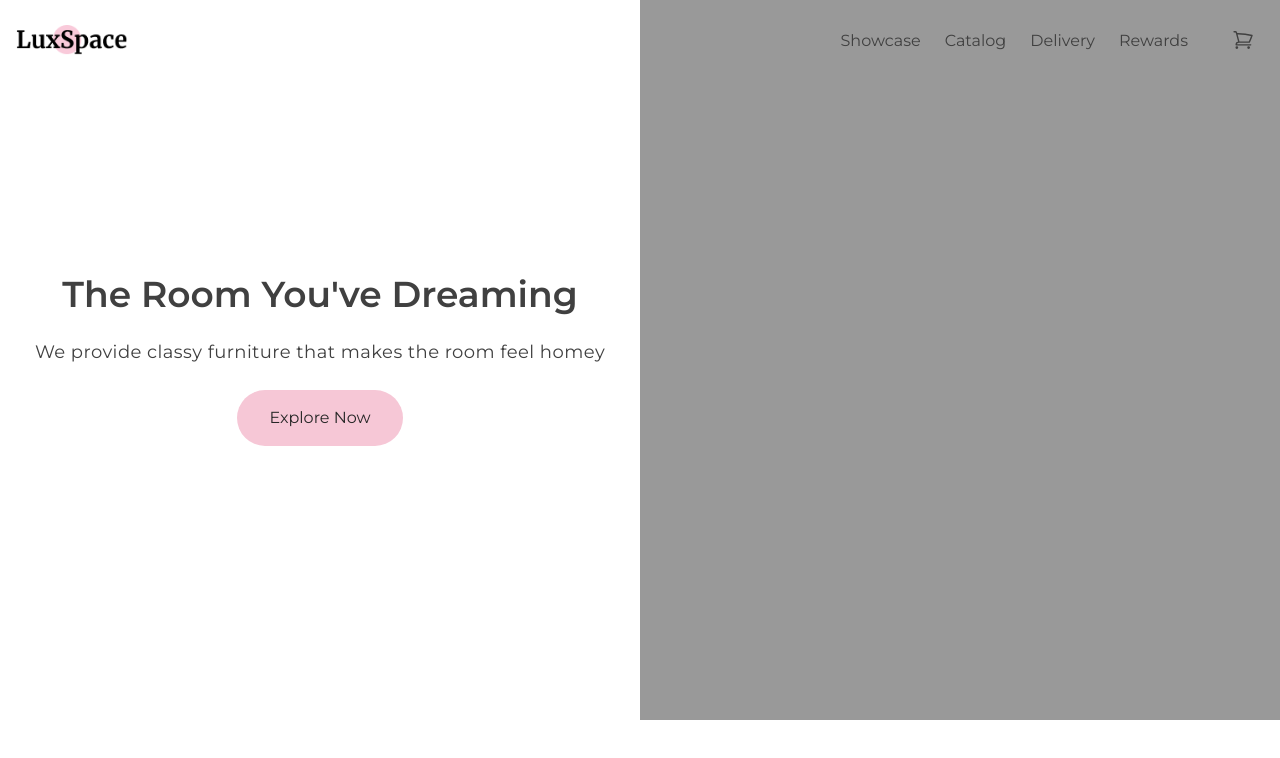
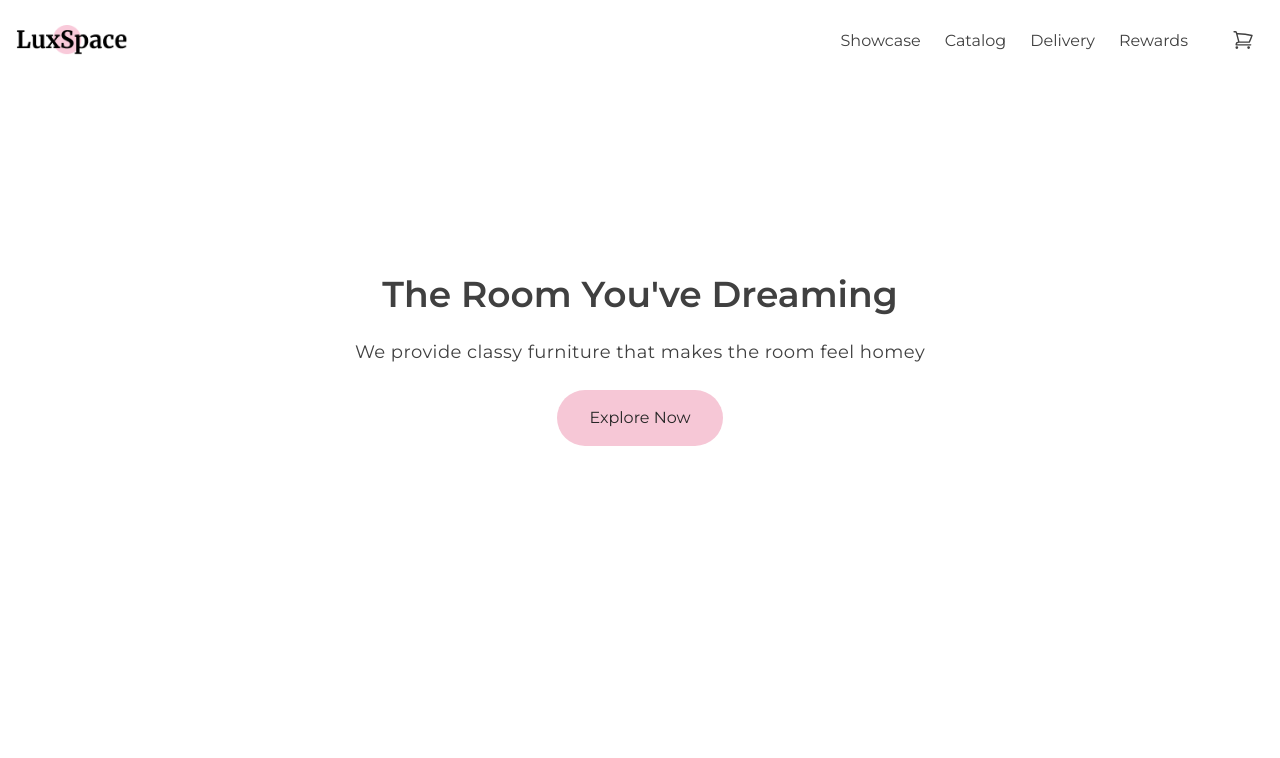
Before and after one commit to SarahAyuNanda/ecommerce-luxspace-app, a React (Create React App) app: page / in a window 1280 px wide. Shown: the top 758 px of the page. Built offline with nearby package versions, Linux system fonts and the light colour scheme.

Commit message:
feat: styling header when scroll detected

```diff
--- a/src/components/Hero/View/index.tsx
+++ b/src/components/Hero/View/index.tsx
@@ -1,4 +1,3 @@
-import React from 'react';
 import HeroController from 'components/Hero/Controller';
 import ButtonView from 'components/Button/View';
 
@@ -7,21 +6,10 @@ const HeroView = () => {
 
   return (
     <section className='flex items-center h-[90vh] w-full'>
-      <div className='w-full px-8 absolute z-0 inset-0 md:relative md:w-1/2 text-center flex flex-col justify-center items-center md:min-h-[90vh]'>
+      <div className='flex flex-col justify-center items-center w-full px-8'>
         <h1 className="text-3xl md:text-4xl leading-tight font-semibold font-montserrat text-neutral-700">{controller.translation.title}</h1>
         <h2 className="px-8 text-base  md:px-0 md:text-lg my-6 tracking-wide font-montserrat text-neutral-700">{controller.translation.subtitle}</h2>
         <ButtonView label={controller.translation.explore_now} variant='filled' type='rounded' onClick={() => console.log('click explore now')} />
-      </div>
-
-      <div className='w-full inset-0 md:relative md:w-1/2 bg-black opacity-40'>
-        <div className='relative md:min-h-[90vh]'>
-          <div className='inset-0 bg-black opacity-40 z-10' />
-          <div className='right-0 bottom-0 md:inset-0'>
-            <button>
-
-            </button>
-          </div>
-        </div>
       </div>
     </section>
   );
--- a/src/layouts/Header/Controller/index.tsx
+++ b/src/layouts/Header/Controller/index.tsx
@@ -1,5 +1,5 @@
 import INavigationItem from 'layouts/Header/Model';
-import { useMemo, useState } from 'react';
+import React, { useEffect, useMemo, useState } from 'react';
 import { useTranslation } from 'react-i18next';
 
 const HeaderController = () => {
@@ -7,6 +7,7 @@ const HeaderController = () => {
   const { t } = useTranslation()
 
   const [isShowMenu, setIsShowMenu] = useState(false)
+  const [isOnTopPage, setIsOnTopPage] = useState(true)
 
   const translation = useMemo(() => ({
     showcase: t('SHOWCASE'),
@@ -14,6 +15,10 @@ const HeaderController = () => {
     delivery: t('DELIVERY'),
     rewards: t('REWARDS'),
   }), [t])
+
+  useEffect(() => {
+    window.addEventListener('scroll', e => onHandleScroll(e))
+  }, [])
 
   /* -------------------------------- CONSTRUCT DATA --------------------------------- */
   const ShowcaseIcon = () => (
@@ -52,15 +57,21 @@ const HeaderController = () => {
     setIsShowMenu(!isShowMenu)
   }
 
+  const onHandleScroll = (e: Event) => {
+    let position = e.currentTarget as Window
+    setIsOnTopPage(position.scrollY === 0)
+  }
+
   /* ------------------------------------ RETURN ------------------------------------- */
   return {
     translation,
     isShowMenu,
-    setIsShowMenu,
+    isOnTopPage,
 
     navigationItemList,
 
     onShowHideNavigationMenu,
+    setIsShowMenu,
   };
 };
 
--- a/src/layouts/Header/View/index.tsx
+++ b/src/layouts/Header/View/index.tsx
@@ -7,7 +7,7 @@ const HeaderView = () => {
   const controller = HeaderController();
 
   return (
-    <header className='absolute w-full z-10 px-4'>
+    <header className={`fixed w-full z-20 px-4 transition-all duration-300 ${controller.isOnTopPage ? 'bg-transparent' : 'bg-white shadow-md'}`}>
       <div className='container mx-auto py-5'>
         <div className='flex flex-row justify-between items-center'>
           {/* ------------------------------------- LOGO -------------------------------------- */}
```
